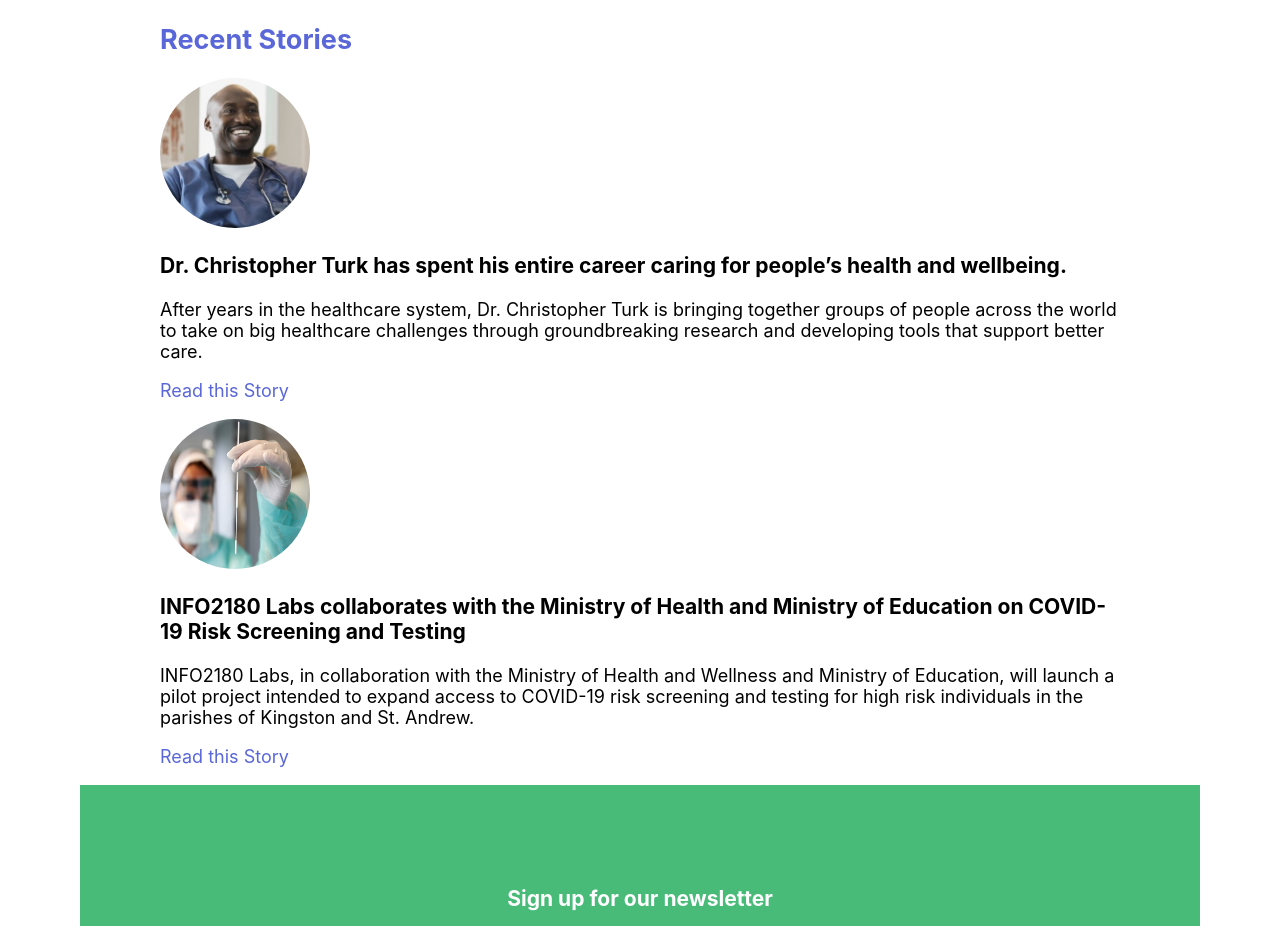
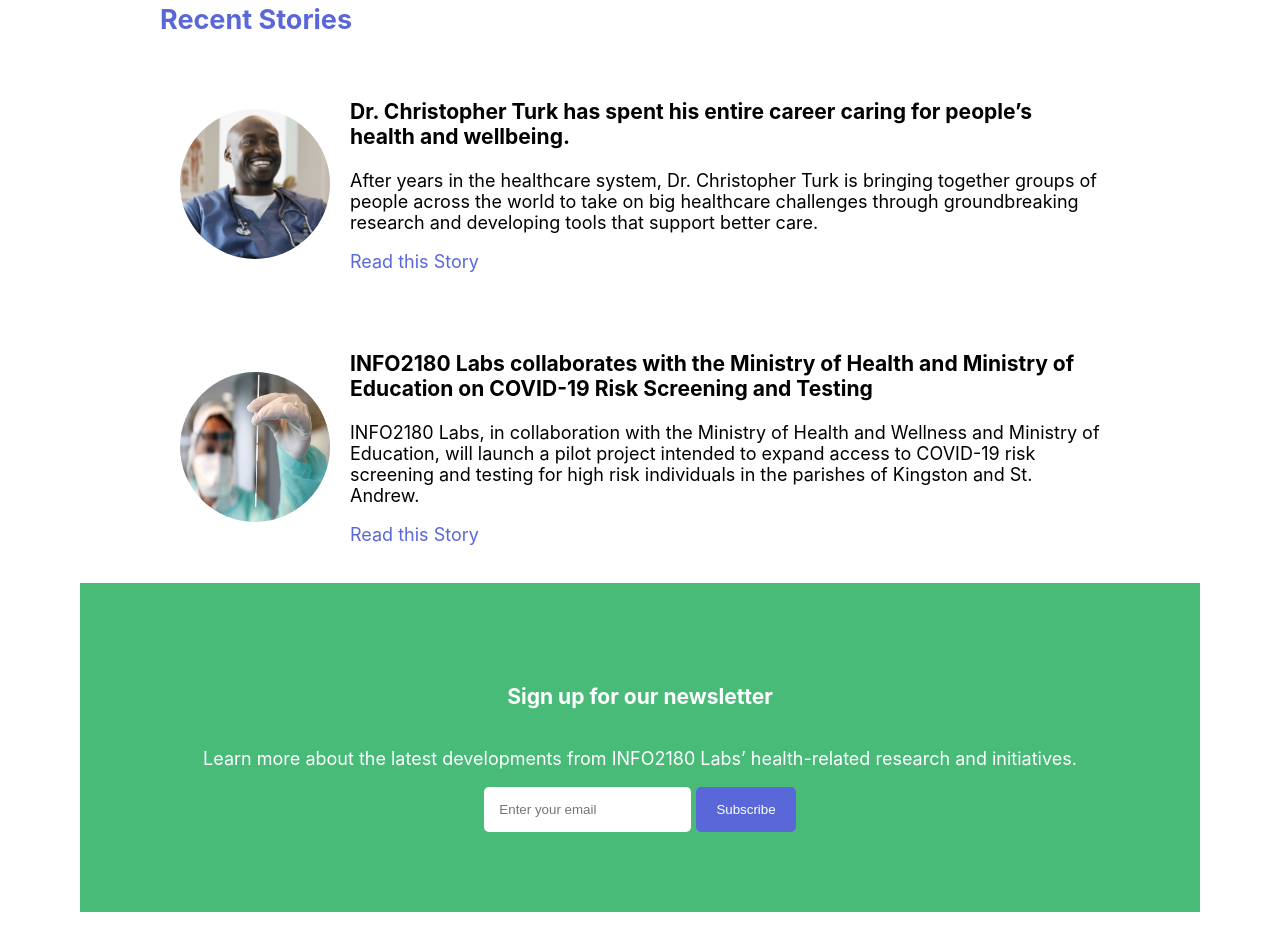
Before and after one commit to BNivia/info2180-project1, a plain HTML site: page index.html in a window 1280 px wide. Shown: the part 1914-2840 px from the top of the page. Drawn offline with Linux system fonts and the light colour scheme.

Commit message:
Applied styles to recent sories container.

```diff
--- a/styles.css
+++ b/styles.css
@@ -91,8 +91,15 @@ nav a:hover {
 
 /*Recent stories section*/
 
-.stories .container {
-  padding-top: 20px;
+.stories article {
+  padding: 20px;
+  display: flex;
+  justify-content: center;
+  align-items: center;
+}
+
+.stories .article-body {
+  padding-left: 20px;
 }
 
 .stories h2,
@@ -119,6 +126,20 @@ nav a:hover {
   align-items: center;
 }
 
-.form-group .btn {
+form button {
   background-color: #5a67d8;
+  border-style: none;
+  border-radius: 5px;
+  padding: 15px 20px;
+  color: #fff;
 }
+
+input {
+  border-style: none;
+  border-radius: 5px;
+  padding: 15px;
+}
+
+.newsletter .container p {
+  border: 5px;
+}
```
